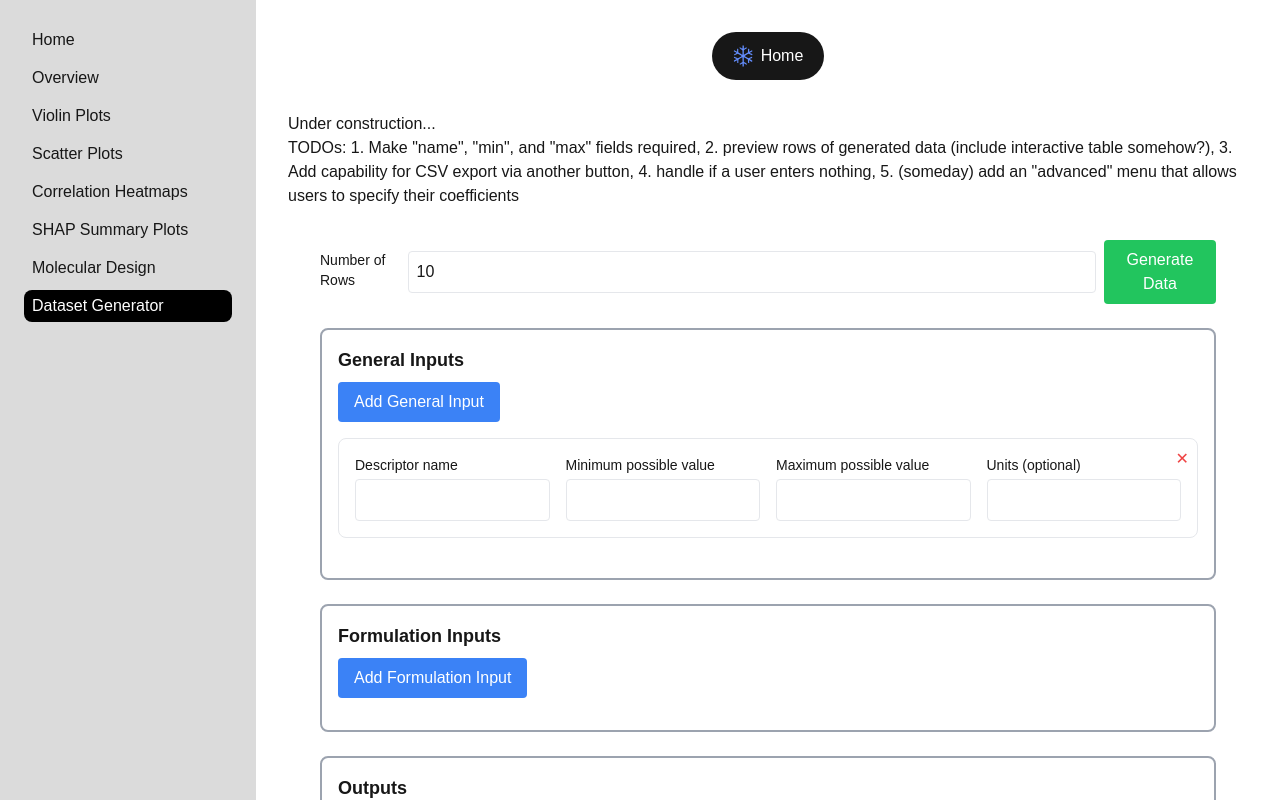
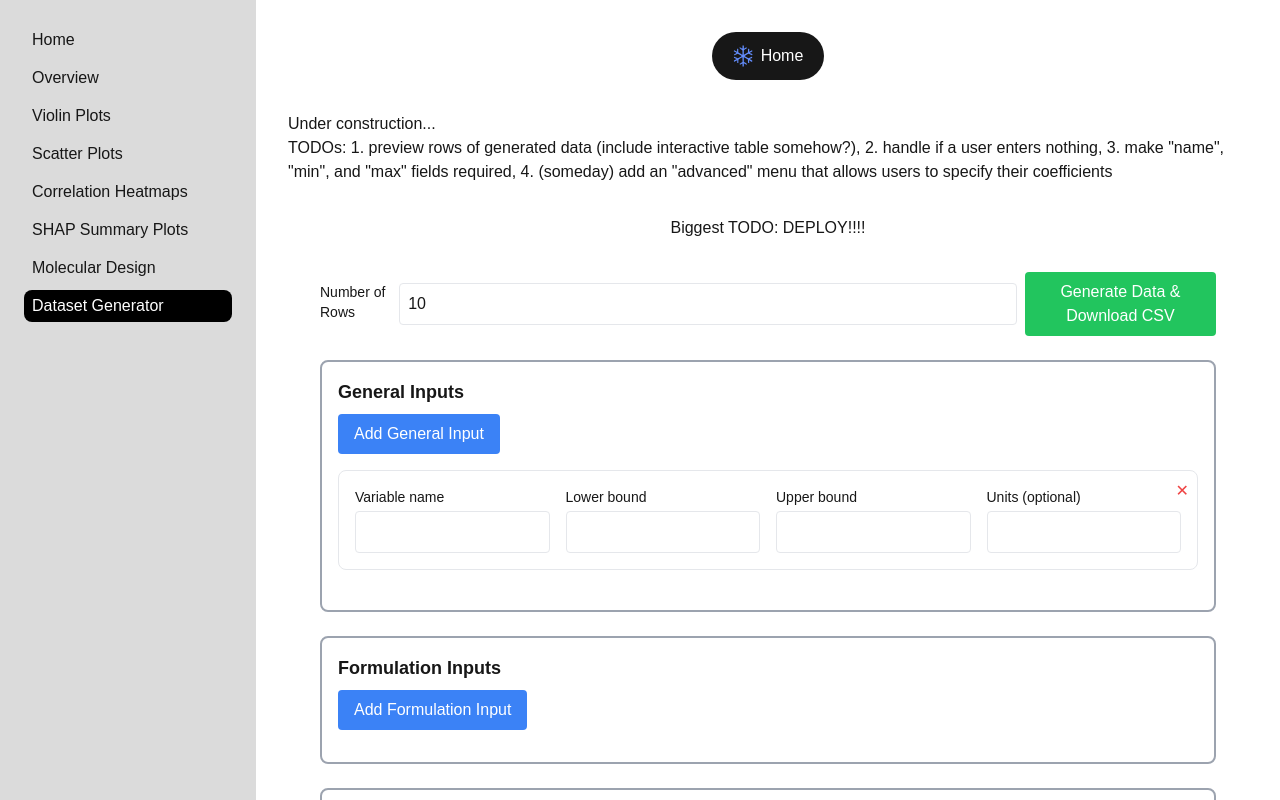
Before and after one commit to kylecsnow/js-ml-dashboard, a Next.js app in the folder frontend/: page /dataset-generator in a window 1280 px wide. Both pictures are taken after a click on the button "Add General Input". Shown: the top 800 px of the page. Built offline with nearby package versions, Linux system fonts and the light colour scheme.

Commit message:
get CSV download working

```diff
--- a/frontend/app/dataset-generator/page.tsx
+++ b/frontend/app/dataset-generator/page.tsx
@@ -92,6 +92,23 @@ const DatasetGeneratorPage = () => {
           }),
         }
       );
+
+      const data = await response.json();
+      const blob = new Blob([data.csv_string], { type: 'text/csv' });
+
+      const url = window.URL.createObjectURL(blob);
+      const a = document.createElement('a');
+      a.href = url;
+      a.download = 'generated_dataset.csv';
+
+      // Trigger download
+      document.body.appendChild(a);
+      a.click();
+
+      // Cleanup
+      document.body.removeChild(a);
+      window.URL.revokeObjectURL(url);
+
     } catch (error) {
       console.error('Error fetching synthetic demo data:', error);
     }
@@ -121,7 +138,10 @@ const DatasetGeneratorPage = () => {
         </div>
         <div>
           <h1>Under construction...</h1>
-          <p>TODOs: 1. Make "name", "min", and "max" fields required, 2. preview rows of generated data (include interactive table somehow?), 3. Add capability for CSV export via another button, 4. handle if a user enters nothing, 5. (someday) add an "advanced" menu that allows users to specify their coefficients</p>
+          <p>TODOs: 1. preview rows of generated data (include interactive table somehow?), 2. handle if a user enters nothing, 3. make "name", "min", and "max" fields required, 4. (someday) add an "advanced" menu that allows users to specify their coefficients</p>
+        </div>
+        <div>
+          <p>Biggest TODO:  DEPLOY!!!!</p>
         </div>
         <div className="w-full max-w-4xl">
           <div className="mb-6 flex items-center">
@@ -139,7 +159,7 @@ const DatasetGeneratorPage = () => {
               onClick={generateData}
               className="px-4 py-2 bg-green-500 text-white rounded hover:bg-green-600"
             >
-              Generate Data
+              Generate Data & Download CSV
             </button>
           </div>
 
@@ -162,7 +182,7 @@ const DatasetGeneratorPage = () => {
                 </button>
                 <div className="grid grid-cols-1 md:grid-cols-4 gap-4">
                   <div>
-                    <label className="block text-sm font-medium mb-1">Descriptor name</label>
+                    <label className="block text-sm font-medium mb-1">Variable name</label>
                     <input
                       type="text"
                       value={group.name}
@@ -171,7 +191,7 @@ const DatasetGeneratorPage = () => {
                     />
                   </div>
                   <div>
-                    <label className="block text-sm font-medium mb-1">Minimum possible value</label>
+                    <label className="block text-sm font-medium mb-1">Lower bound</label>
                     <input
                       type="number"
                       value={group.min}
@@ -180,7 +200,7 @@ const DatasetGeneratorPage = () => {
                     />
                   </div>
                   <div>
-                    <label className="block text-sm font-medium mb-1">Maximum possible value</label>
+                    <label className="block text-sm font-medium mb-1">Upper bound</label>
                     <input
                       type="number"
                       value={group.max}
@@ -221,7 +241,7 @@ const DatasetGeneratorPage = () => {
                 </button>
                 <div className="grid grid-cols-1 md:grid-cols-4 gap-4">
                   <div>
-                    <label className="block text-sm font-medium mb-1">Descriptor name</label>
+                    <label className="block text-sm font-medium mb-1">Variable name</label>
                     <input
                       type="text"
                       value={group.name}
@@ -230,7 +250,7 @@ const DatasetGeneratorPage = () => {
                     />
                   </div>
                   <div>
-                    <label className="block text-sm font-medium mb-1">Minimum possible value</label>
+                    <label className="block text-sm font-medium mb-1">Lower bound</label>
                     <input
                       type="number"
                       value={group.min}
@@ -239,7 +259,7 @@ const DatasetGeneratorPage = () => {
                     />
                   </div>
                   <div>
-                    <label className="block text-sm font-medium mb-1">Maximum possible value</label>
+                    <label className="block text-sm font-medium mb-1">Upper bound</label>
                     <input
                       type="number"
                       value={group.max}
@@ -280,7 +300,7 @@ const DatasetGeneratorPage = () => {
                 </button>
                 <div className="grid grid-cols-1 md:grid-cols-4 gap-4">
                   <div>
-                    <label className="block text-sm font-medium mb-1">Descriptor name</label>
+                    <label className="block text-sm font-medium mb-1">Variable name</label>
                     <input
                       type="text"
                       value={group.name}
@@ -289,7 +309,7 @@ const DatasetGeneratorPage = () => {
                     />
                   </div>
                   <div>
-                    <label className="block text-sm font-medium mb-1">Minimum possible value</label>
+                    <label className="block text-sm font-medium mb-1">Lower bound</label>
                     <input
                       type="number"
                       value={group.min}
@@ -298,7 +318,7 @@ const DatasetGeneratorPage = () => {
                     />
                   </div>
                   <div>
-                    <label className="block text-sm font-medium mb-1">Maximum possible value</label>
+                    <label className="block text-sm font-medium mb-1">Upper bound</label>
                     <input
                       type="number"
                       value={group.max}
```
Also changed, not shown: 1 other file (tests, documents, lock files or other folders).
